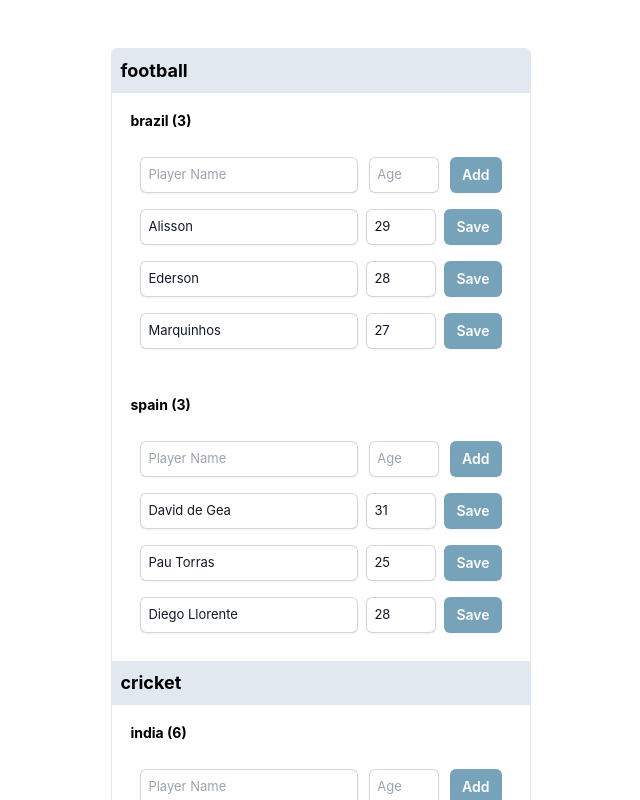
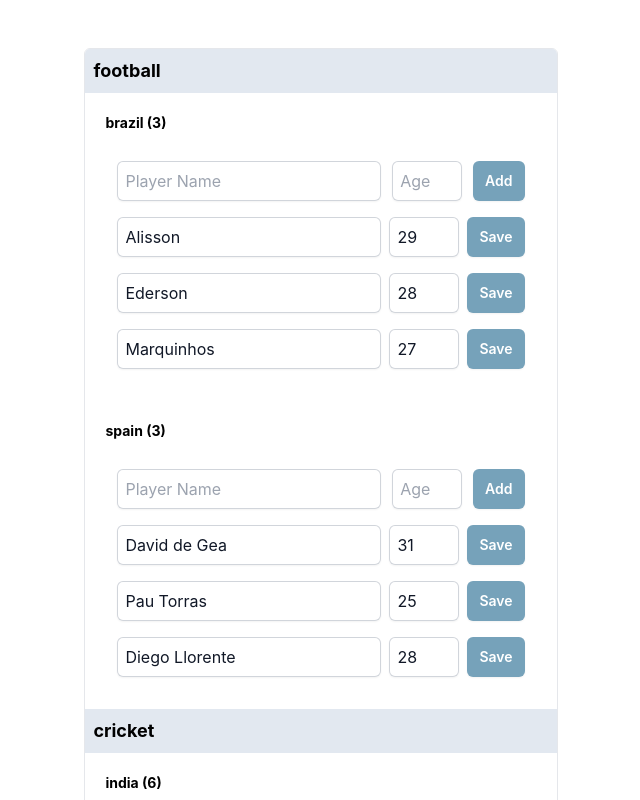
Before and after one commit to DipankarNath/game_list, a React (Create React App) app: page / in a window 1280 px wide. Shown: the top 800 px of the page, without its empty margins (319-959 px from the left). Built offline with nearby package versions, Linux system fonts and the light colour scheme.

Commit message:
style cleanup

```diff
--- a/src/App.css
+++ /dev/null
@@ -1,103 +0,0 @@
-.App {
-  font-size: 13px;
-}
-
-.App-logo {
-  height: 40vmin;
-  pointer-events: none;
-}
-
-@media (prefers-reduced-motion: no-preference) {
-  .App-logo {
-    animation: App-logo-float infinite 3s ease-in-out;
-  }
-}
-
-.App-header {
-  min-height: 100vh;
-  display: flex;
-  flex-direction: column;
-  align-items: center;
-  justify-content: center;
-  font-size: calc(10px + 2vmin);
-}
-
-.App-link {
-  color: #005e91;
-}
-
-@keyframes App-logo-float {
-  0% {
-    transform: translateY(0);
-  }
-  50% {
-    transform: translateY(10px);
-  }
-  100% {
-    transform: translateY(0px);
-  }
-}
-
-/* input {
-  background-color: #ededed;
-  border: none;
-  border-radius: 3px;
-  padding: 7px;
-  font-size: 12px;
-  border: 1px solid lightgray;
-} */
-
-/* input:focus {
-  outline: none;
-} */
-
-/* button {
-  background-color: #AF86F1;
-  border: 1px solid #AF86F1;
-  background-color: #005e91;
-  border: 1px solid #005e91;
-  border-radius: 3px;
-  color: white;
-  width: 60px;
-} */
-
-/* button:hover {
-  background-color: #005e91;
-  border: 1px solid #005e91;
-  font-weight: bold;
-  cursor: pointer;
-} */
-
-/* button:disabled {
-  background-color: #b8e5fd;
-  border: 1px solid #b8e5fd;
-  border-radius: 3px;
-  color: white;
-  cursor: not-allowed;
-} */
-
-.sport-head {
-  background-color: #ededed;
-  width: 100%;
-  font-weight: bold;
-  text-align: left;
-  padding: 10px;
-}
-
-.sport-body {
-  padding: 10px;
-}
-
-.team-head {
-  padding: 0 10px;
-  text-align: left;
-}
-.team-body {
-  padding: 10px;
-}
-.error-wrap {
-  color: red;
-  font-size: 10px;
-  line-height: 12px;
-  padding-bottom: 10px;
-}
--- a/src/App.tsx
+++ b/src/App.tsx
@@ -1,5 +1,4 @@
-import './App.css';
-import Dashboard from './containers/dashboard';
+import Dashboard from "./containers/dashboard";
 
 function App() {
   return (
--- a/src/components/Player/index.tsx
+++ b/src/components/Player/index.tsx
@@ -88,7 +88,9 @@ const Player = ({
         </button>
       </div>
 
-      {!!error && <p className="pl-2 w-[300px] error-wrap">{error}</p>}
+      {!!error && (
+        <p className="pl-2 w-[300px] text-xs text-red-600 pb-3">{error}</p>
+      )}
     </div>
   );
 };
--- a/src/containers/dashboard/index.tsx
+++ b/src/containers/dashboard/index.tsx
@@ -48,11 +48,11 @@ const Dashboard = () => {
             <div className="text-lg font-bold bg-slate-200 p-2">{sport}</div>
             {Object.keys(teamMap[sport]).map((team, index) => (
               <div key={`${team}__${index}`}>
-                <div className="sport-body">
+                <div className="p-3">
                   <div className="text-sm font-bold p-2">
                     {team} ({teamMap[sport][team].length})
                   </div>
-                  <div className="team-body">
+                  <div className="p-3">
                     <Player
                       player={{ name: "", age: null, team, sport }}
                       onSaveUpdate={(player) => onSaveUpdate(player, true)}
--- a/src/index.tsx
+++ b/src/index.tsx
@@ -1,12 +1,11 @@
-import React from 'react';
-import { createRoot } from 'react-dom/client';
-import { Provider } from 'react-redux';
-import { store } from './app/store';
-import App from './App';
-import reportWebVitals from './reportWebVitals';
-import './index.css';
+import React from "react";
+import { createRoot } from "react-dom/client";
+import { Provider } from "react-redux";
+import { store } from "./app/store";
+import App from "./App";
+import "./index.css";
 
-const container = document.getElementById('root')!;
+const container = document.getElementById("root")!;
 const root = createRoot(container);
 
 root.render(
@@ -16,8 +15,3 @@ root.render(
     </Provider>
   </React.StrictMode>
 );
-
-// If you want to start measuring performance in your app, pass a function
-// to log results (for example: reportWebVitals(console.log))
-// or send to an analytics endpoint. Learn more: https://bit.ly/CRA-vitals
-reportWebVitals();
```
